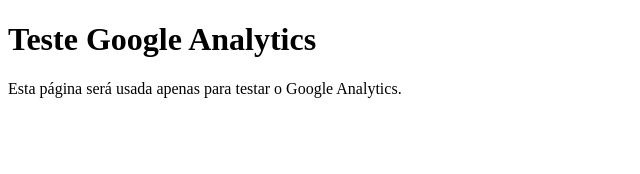
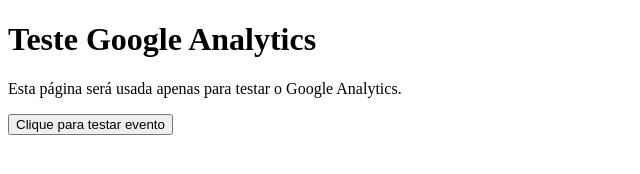
Before and after one commit to Denils47/teste-ga4, a plain HTML site: page index.html in a window 1280 px wide. Shown: the whole page, without its empty margins (0-640 px from the left). Drawn offline with Linux system fonts and the light colour scheme.

Commit message:
Add button for testing Google Analytics event tracking
Added a button to test event tracking with Google Analytics.

```diff
--- a/index.html
+++ b/index.html
@@ -1,5 +1,6 @@
 <!DOCTYPE html>
 <html lang="pt-BR">
+
 <head>
     <meta charset="UTF-8">
     <meta name="viewport" content="width=device-width, initial-scale=1.0">
@@ -8,9 +9,14 @@
 
     <!-- Google Analytics -->
     <script async src="https://www.googletagmanager.com/gtag/js?id=G-V93JD2B04T"></script>
+
     <script>
         window.dataLayer = window.dataLayer || [];
-        function gtag(){dataLayer.push(arguments);}
+
+        function gtag() {
+            dataLayer.push(arguments);
+        }
+
         gtag('js', new Date());
 
         gtag('config', 'G-V93JD2B04T');
@@ -23,5 +29,16 @@
 
     <p>Esta página será usada apenas para testar o Google Analytics.</p>
 
+    <button onclick="registrarClique()">
+        Clique para testar evento
+    </button>
+
+    <script>
+        function registrarClique() {
+            gtag('event', 'teste_clique');
+        }
+    </script>
+
 </body>
+
 </html>
```
